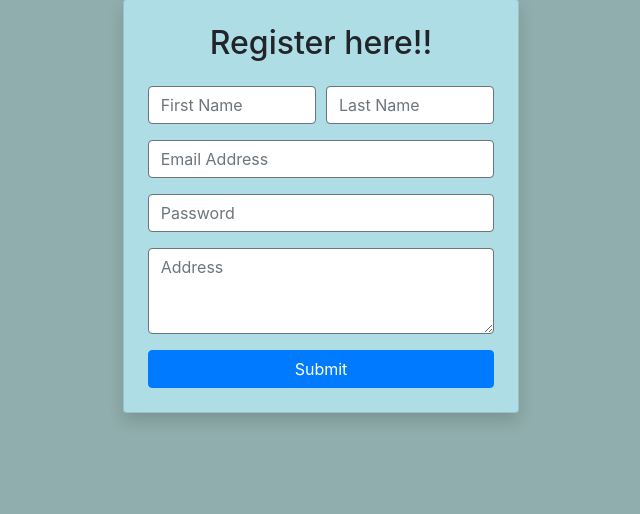
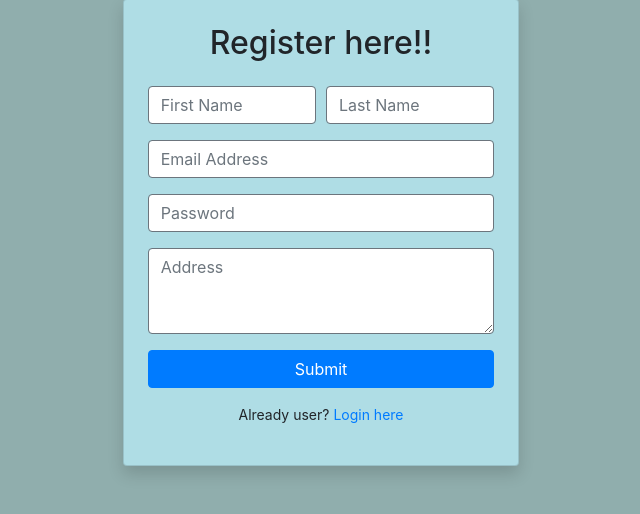
Before and after one commit to atmaram-kambli/infosys-springboard, a Django app: page /register/ in a window 1280 px wide. Shown: the part 105-619 px from the top of the page, without its empty margins (319-959 px from the left). Run offline with Django 5.2, Linux system fonts and the light colour scheme; some libraries are stand-ins or nearby versions.

Commit message:
makes it better⚡

```diff
--- a/foodapp/customer/templates/user/register.html
+++ b/foodapp/customer/templates/user/register.html
@@ -48,6 +48,9 @@
                     </div>
                     <button type="submit" class="btn btn-primary btn-block">Submit</button>
                 </form>
+                <div class="signup-link text-center mt-3">
+                    <p>Already user? <a href="{% url 'login' %}">Login here</a></p>
+                </div>
             </div>
         </div>
     </div>
```
Also changed, not shown: foodapp/db.sqlite3.
